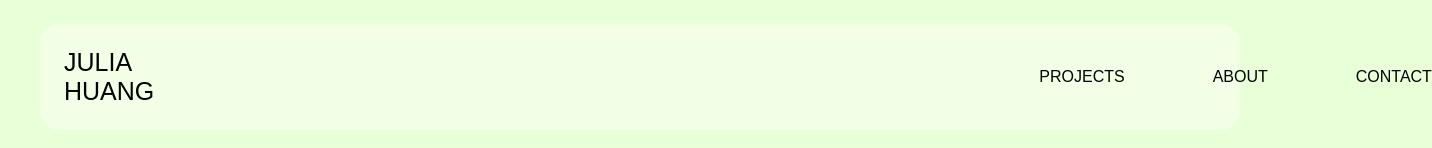
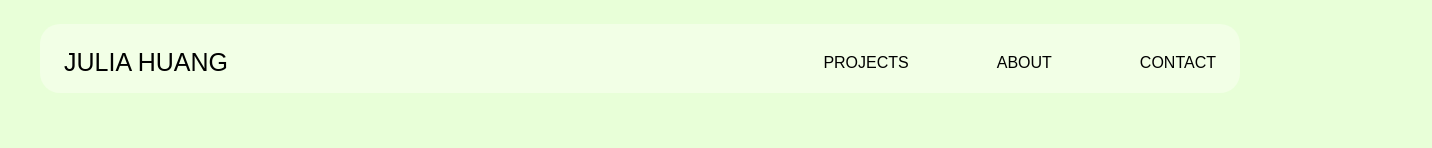
Before and after one commit to dnjwm8612/bentolio-portfolio, a plain HTML site: page index.html in a window 1280 px wide. Shown: the top 148 px of the page, 1432 px wide, since content can reach past the window. Drawn offline with Linux system fonts and the light colour scheme; a web font is replaced by a local one.

Commit message:
fix: 네비게이션 바 및 body 레이아웃 디자인 시안에 맞게 수정 (이슈 #5 해결)

```diff
--- a/style.css
+++ b/style.css
@@ -7,7 +7,7 @@ body {
 }
 .main-grid {
   display: grid;
-  grid-template-columns: 472px 330px 448px;
+  grid-template-columns: 1fr 330px 1fr;
   grid-template-rows: 101px 478px 351px 101px;
   grid-template-areas:
     "header header header"
@@ -34,9 +34,8 @@ body {
   max-width: 1200px;
   margin: 0 auto;
   padding: 24px;
-  display: flex;
-  flex-direction: column;
   min-height: 100vh;
+  /* display: flex; flex-direction: column; 제거: grid만 사용 */
 }
 .header {
   background: #F2FFE6;
@@ -48,7 +47,7 @@ body {
   display: flex;
   justify-content: space-between;
   align-items: center;
-  gap: 885px;
+  gap: 64px;
 }
 .logo {
   font-family: 'Gilroy', Arial, sans-serif;
```
